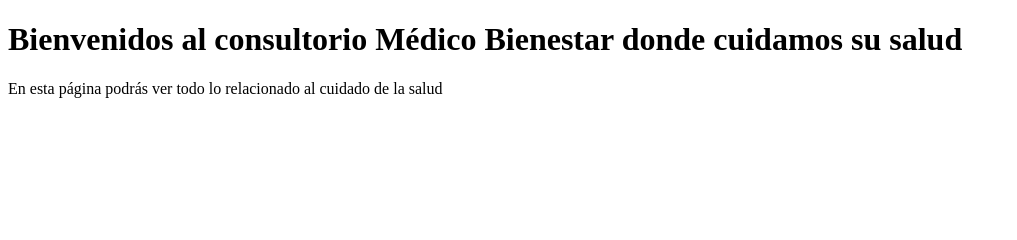
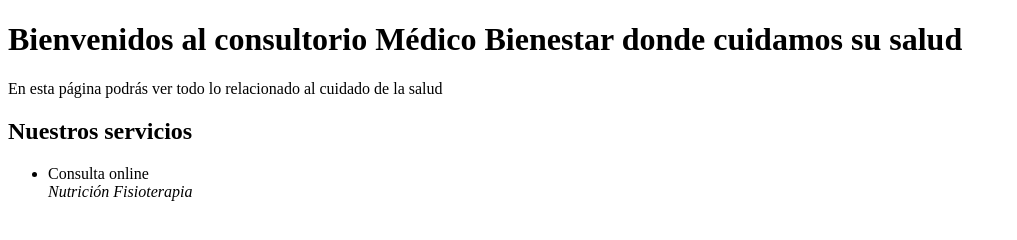
Before and after one commit to miguelo1982/pag-web, a plain HTML site: page index.html in a window 1280 px wide. Shown: the whole page, without its empty margins (0-1017 px from the left). Drawn offline with Linux system fonts and the light colour scheme.

Commit message:
lista de servicios
Se agregan los servicios a ser ofrecidos a los pacientes

```diff
--- a/index.html
+++ b/index.html
@@ -7,6 +7,12 @@
 	<body>
 		<h1>Bienvenidos al consultorio Médico Bienestar donde cuidamos su salud</h1>
 		<p>En esta página podrás ver todo lo relacionado al cuidado de la salud</p>
+		<h2>Nuestros servicios</h2>
+		<ul>
+			<li>Consulta online</li>
+			<i>Nutrición</li>
+			<i>Fisioterapia</li>
+		</ul>
 
 	</body>
 </html>
```
